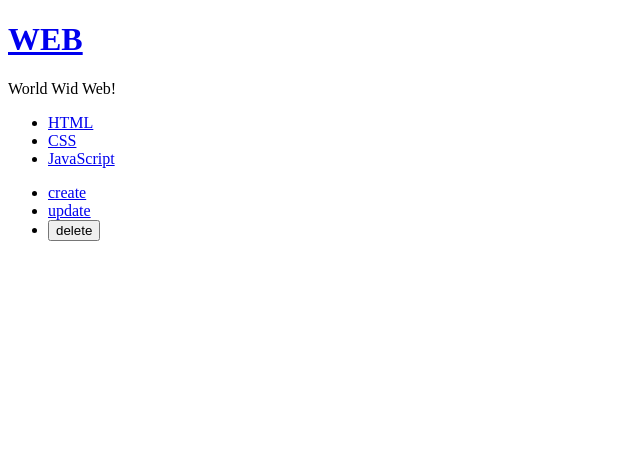
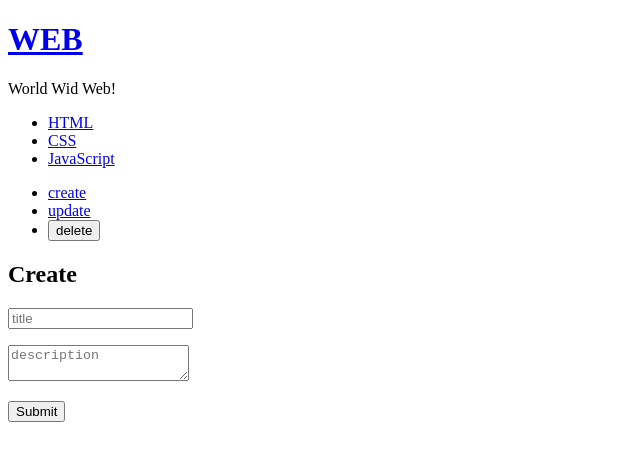
Before and after one commit to mireyhgnay/life-coding-react, a React (Create React App) app in the folder react-app/: page / in a window 1280 px wide. Shown: the top 460 px of the page, without its empty margins (0-640 px from the left). Built offline with nearby package versions, Linux system fonts and the light colour scheme.

Commit message:
Feat : Create 구현하기 - form

```diff
--- a/react-app/src/App.js
+++ b/react-app/src/App.js
@@ -9,8 +9,9 @@ import "./App.css";
 class App extends Component {
   constructor(props) {
     super(props);
+    this.max_content_id = 3;
     this.state = {
-      mode: 'read',
+      mode: 'create',
       selected_content_id: 2, // id 2번인 CSS가 디폴트값으로 설정
       subject: { title: "WEB", sub: "World Wid Web!" },
       welcome: {title: 'Welcome', desc: 'Hello, React!!!'}, // mode 가 welcome일 경우의 state 설정
@@ -45,7 +46,39 @@ class App extends Component {
       // 모든 조건이 아닐때도 ReadContent 로 보여지도록
       _article = <ReadContent title={_title} desc={_desc}></ReadContent>
     } else if(this.state.mode === 'create') { // create mode 추가
-      _article = <CreateContent></CreateContent>
+      _article = <CreateContent onSubmit={function(_title, _desc){
+        // add content to this.state.contents
+
+        /* 비효율적인 방법(push - 원본 배열을 바꿈)
+        this.max_content_id = this.max_content_id + 1; // 1씩 증가
+        this.state.contents.push({
+          id : this.max_content_id,
+          title: _title,
+          desc: _desc
+        });
+        */
+
+        /* 효율적인 방법 (concat - 원본 배열을 복사하여 새로운 배열을 만듬)
+        var _contents = this.state.contents.concat(
+          {
+            id : this.max_content_id,
+            title: _title,
+            desc: _desc
+          }
+        )
+        */
+
+        // 더더 효율적인 방법 (Array.from)
+        var newContents = Array.from(this.state.contents);
+        newContents.push({
+          id : this.max_content_id,
+          title: _title,
+          desc: _desc
+        })
+        this.setState({
+          contents: newContents
+        })
+      }.bind(this)}></CreateContent>
     }
 
     return (
--- a/react-app/src/components/CreateContent.js
+++ b/react-app/src/components/CreateContent.js
@@ -5,8 +5,21 @@ class CreateContent extends Component {
 		return (
 			<article>
 				<h2>Create</h2>
-				<form>
-
+				<form action='/create_process' method='post' onSubmit={function(e){
+					e.preventDefault();
+					this.props.onSubmit(
+						e.target.title.value,
+						e.target.desc.value
+					);
+					alert('Submit!!!');
+				}.bind(this)}>
+					<p><input type='text' name='title' placeholder='title'></input></p>
+					<p>
+						<textarea name='desc' placeholder='description'></textarea>
+					</p>
+					<p>
+						<input type='submit'></input>
+					</p>
                 </form>
 			</article>
 		)
--- a/react-app/src/components/TOC.js
+++ b/react-app/src/components/TOC.js
@@ -1,6 +1,17 @@
 import React, { Component } from 'react';
 
 class TOC extends Component {
+	// React 내장함수
+	shouldComponentUpdate(newProps, newState){
+		console.log('===> TOC render shouldComponentUpdate',
+			newProps.data,
+			this.props.data,
+		);
+		if(this.props.data === newProps.data){ // 이전 데이터와 새로운 변경된 데이터가 같다면 render() 하지마라!
+			return false;
+		}
+		return true;
+	}
 	render(){
 		console.log('TOC render');
 		var lists = [];
```
Also changed, not shown: 1 other file (tests, documents, lock files or other folders).
